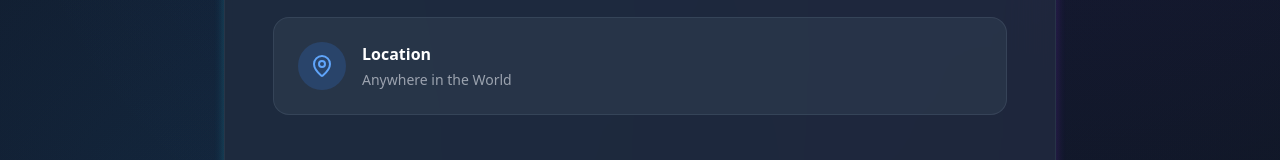
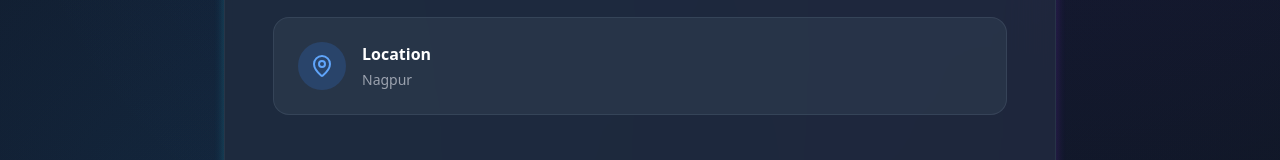
Before and after one commit to Rakshanda-Pande/Rakshanda_Pande_Portfolio_Frontend, a React (Vite) app: page / in a window 1280 px wide. Shown: the part 4239-4399 px from the top of the page. Built offline with nearby package versions, Linux system fonts and the light colour scheme.

Commit message:
Update Contacts.js

```diff
--- a/src/components/Contacts.js
+++ b/src/components/Contacts.js
@@ -173,7 +173,7 @@
                                     </div>
                                     <div className="text-left">
                                         <h4 className="font-semibold text-white mb-1 text-sm sm:text-base">Location</h4>
-                                        <p className="text-gray-400 text-xs sm:text-sm">Anywhere in the World</p>
+                                        <p className="text-gray-400 text-xs sm:text-sm">Nagpur</p>
                                     </div>
                                 </div>
                             </div>
```
